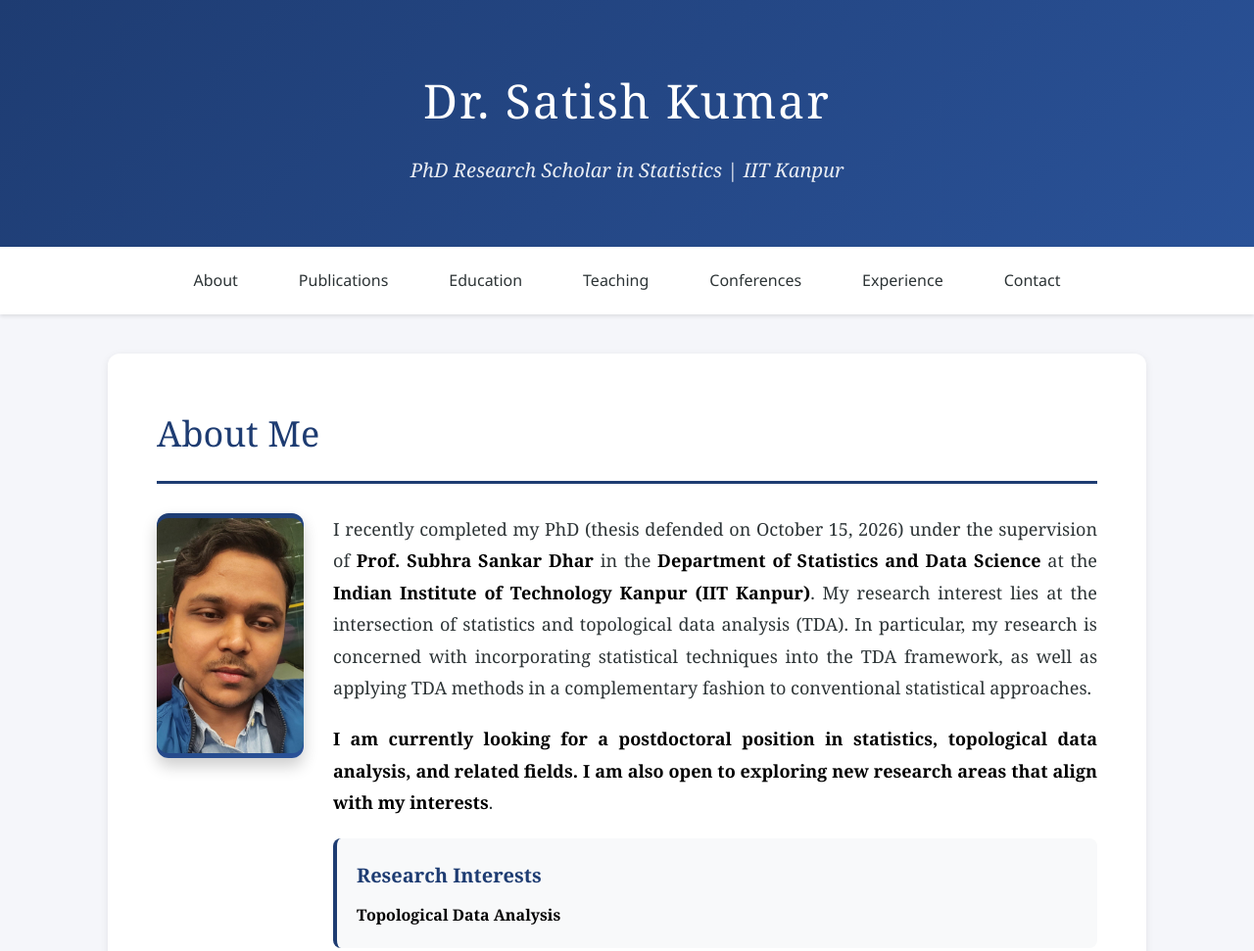
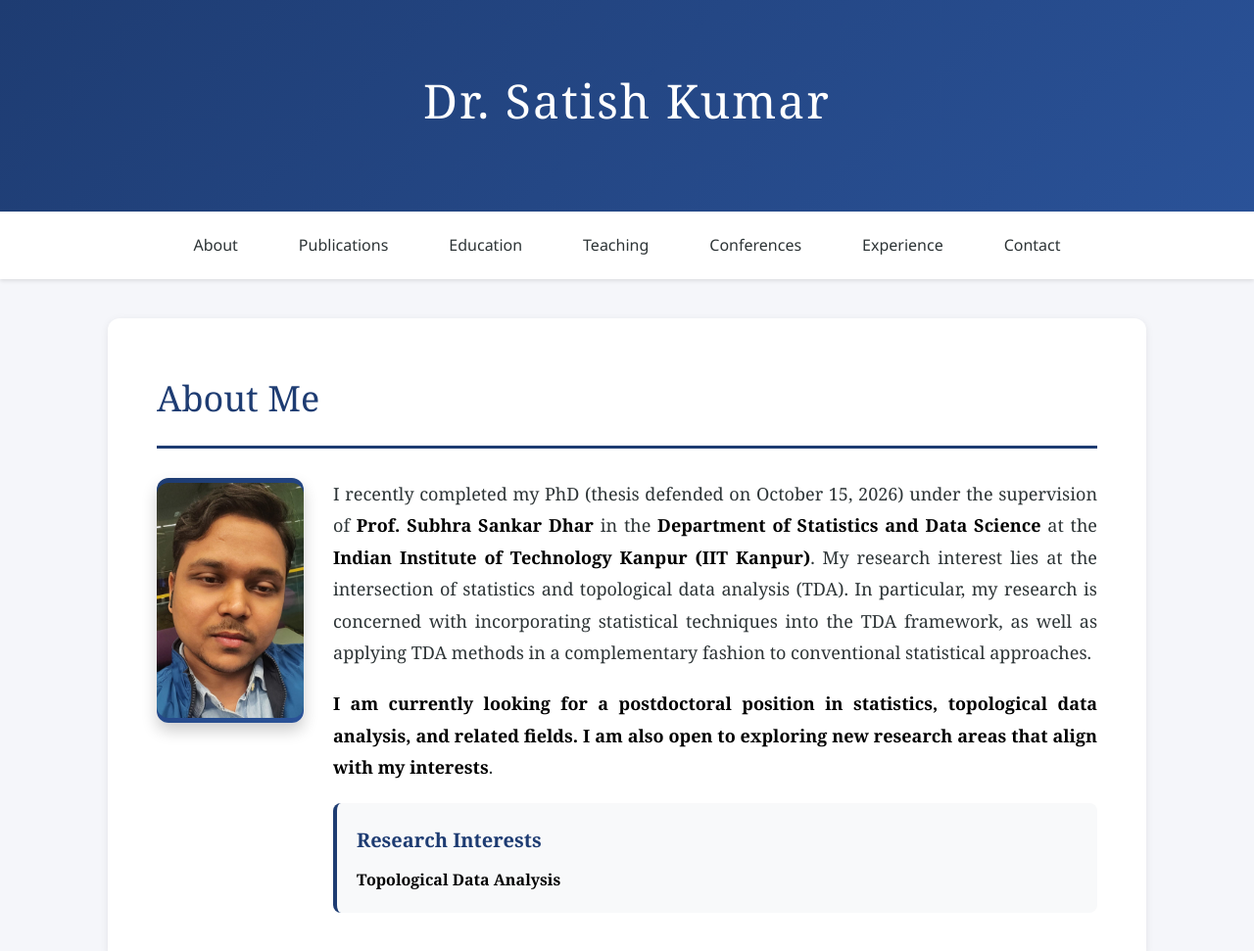
Before and after one commit to satsh636/satishwebpage, a plain HTML site: page index.html in a window 1280 px wide. Shown: the top 971 px of the page at 98% size. Drawn offline with Linux system fonts and the light colour scheme.

Commit message:
Update index.html

```diff
--- a/index.html
+++ b/index.html
@@ -332,7 +332,6 @@
 <body>
     <header>
         <h1>Dr. Satish Kumar</h1>
-        <p>PhD Research Scholar in Statistics | IIT Kanpur</p>
     </header>
 
     <nav>
```
